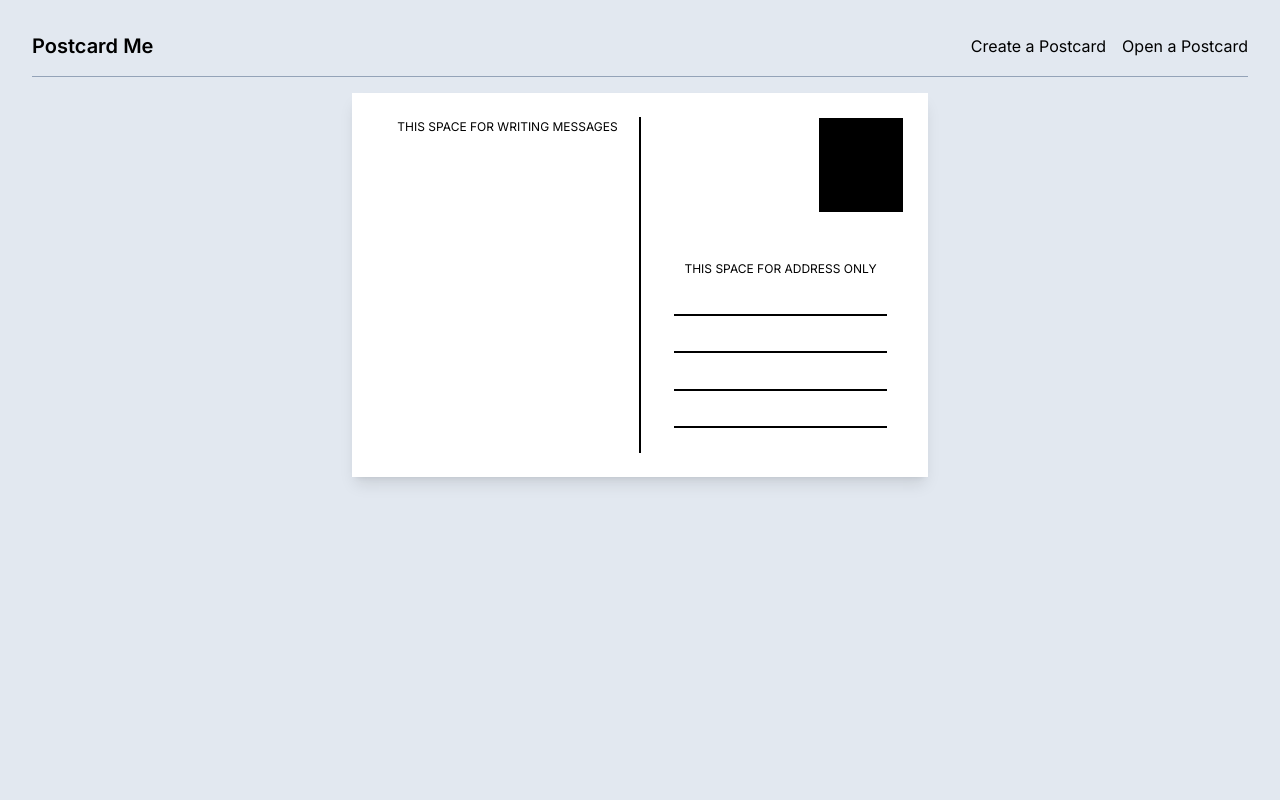
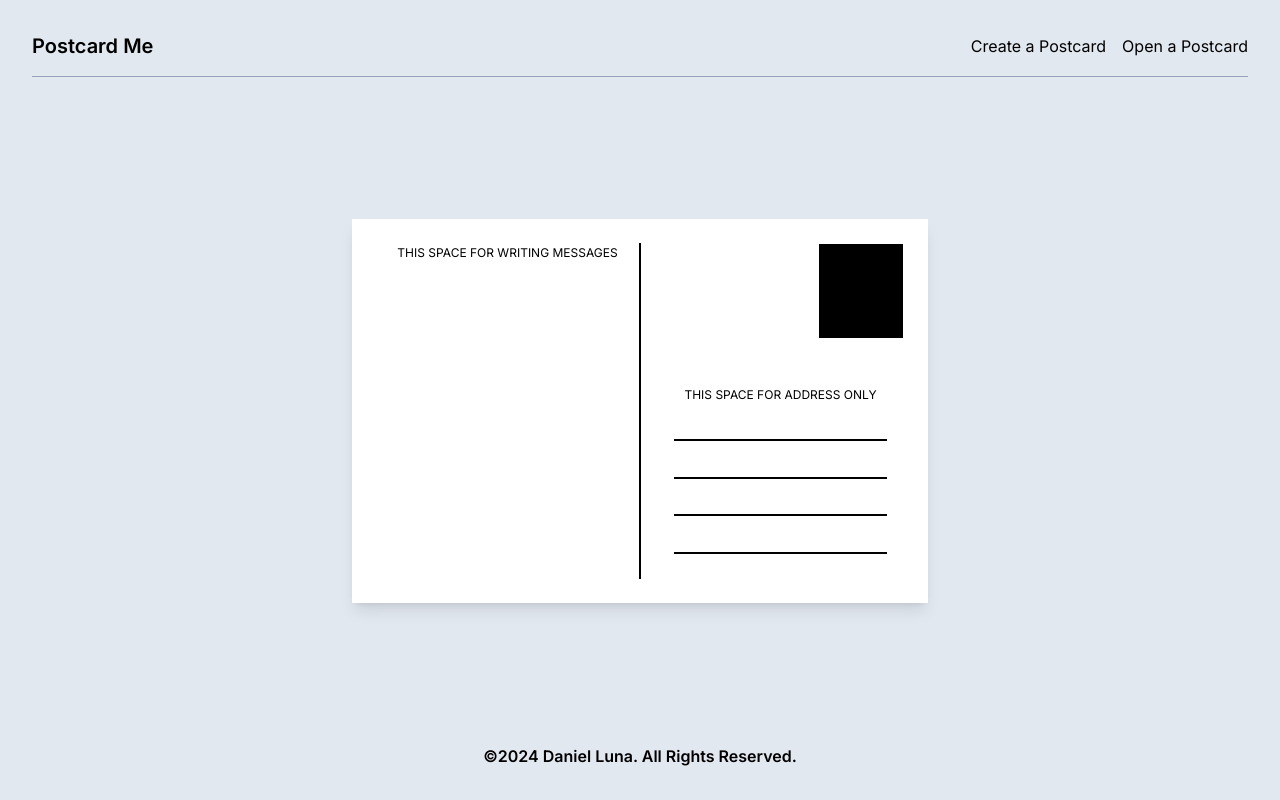
Before and after one commit to danielluna90/postcard-me, a Next.js app: page / in a window 1280 px wide. Built offline with nearby package versions, Linux system fonts and the light colour scheme.

Commit message:
Add a footer

```diff
--- /dev/null
+++ b/app/components/footer.tsx
@@ -0,0 +1,7 @@
+export default function Footer() {
+  return (
+    <footer className="w-full mt-4">
+      <p className="font-semibold text-center">©2024 Daniel Luna. All Rights Reserved.</p>
+    </footer>
+  )
+}
--- a/app/layout.tsx
+++ b/app/layout.tsx
@@ -3,6 +3,7 @@ import { Inter } from "next/font/google";
 import "./globals.css";
 
 import Navbar from "./components/navbar";
+import Footer from "./components/footer";
 
 const inter = Inter({ subsets: ["latin"] });
 
@@ -18,9 +19,10 @@ export default function RootLayout({
 }>) {
   return (
     <html lang="en" className="bg-slate-200">
-      <body className={`${inter.className} py-8 px-8 min-h-screen`}>
+      <body className={`${inter.className} py-8 px-8 min-h-screen flex flex-col justify-between`}>
         <Navbar/>
         {children}
+        <Footer/>
       </body>
     </html>
   );
```
